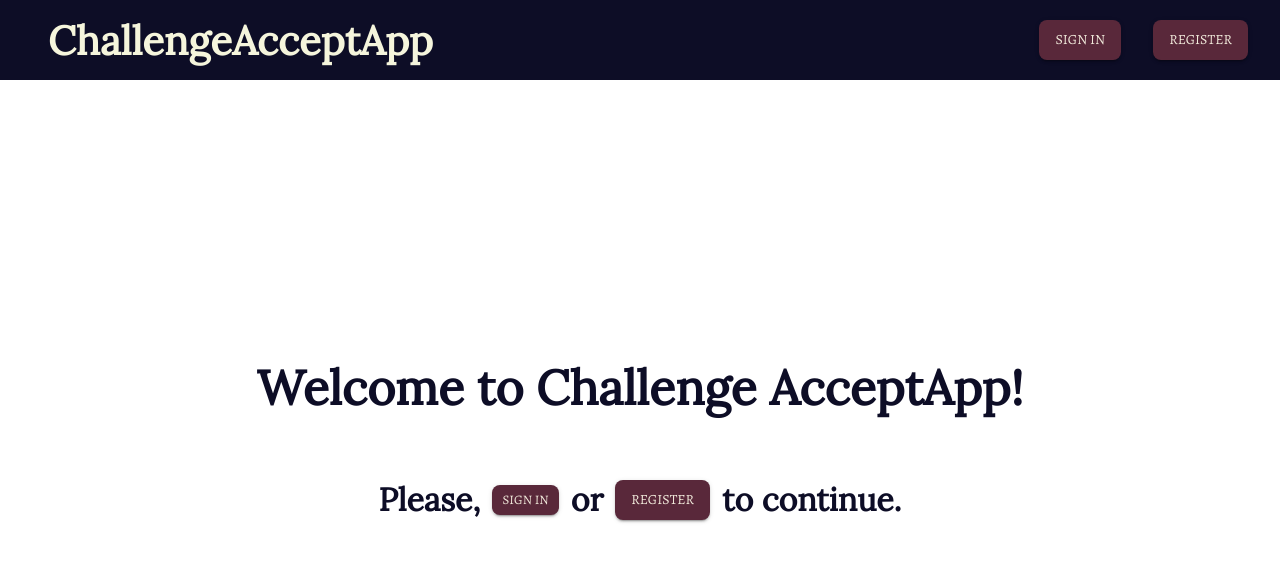
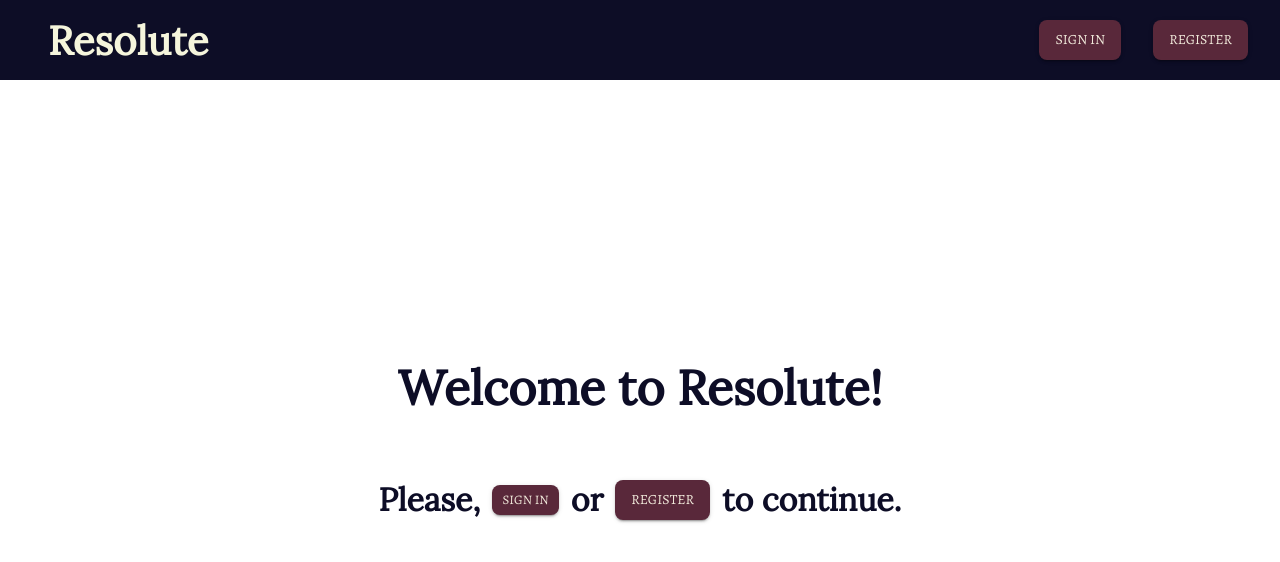
Before and after one commit to Bogyi3/BananasInPajamasFedEx, a React (Create React App) app in the folder frontend/: page / in a window 1280 px wide. Shown: the top 562 px of the page. Built offline with nearby package versions, Linux system fonts and the light colour scheme.

Commit message:
components now render, new title

```diff
--- a/frontend/src/App.js
+++ b/frontend/src/App.js
@@ -19,9 +19,9 @@ function App() {
       <Router>
         <NavBar />
         <Switch>
-          <Route exact path="/" component={LandingPage} />
-          <Route exact path="/registration" component={RegistrationPage} />
-          <Route exact path="/login" component={LoginPage} />
+          <Route exact path="/" render={() => <LandingPage />} />
+          <Route exact path="/registration" render={() => <RegistrationPage />} />
+          <Route exact path="/login" render={() => <LoginPage />} />
           <Route exact path="/commitments" render={() => <CommitmentPage />} />
           <Route exact path="/challenge" render={() => <ChallengePage />} />
         </Switch>
--- a/frontend/src/components/NavBar/NavBar.js
+++ b/frontend/src/components/NavBar/NavBar.js
@@ -19,7 +19,7 @@ function NavBar() {
     <>
       <div className="navBar">
         <div className="navBarTitle">
-          <h1>ChallengeAcceptApp</h1>
+          <h1>Resolute</h1>
         </div>
         {!loginData.username && (
         <div className="navBarButtons">
--- a/frontend/src/pages/LandingPage/LandingPage.js
+++ b/frontend/src/pages/LandingPage/LandingPage.js
@@ -18,7 +18,7 @@ function LandingPage() {
     <div>
       {!loginData.username && (
       <div className="landingPage page">
-        <Typography color="secondary" variant="h1">Welcome to Challenge AcceptApp!</Typography>
+        <Typography color="secondary" variant="h1">Welcome to Resolute!</Typography>
         <div className="instruction">
           <Typography color="secondary" variant="h3">Please, </Typography>
           <Link to="/login" style={{ textDecoration: 'none' }}>
```
